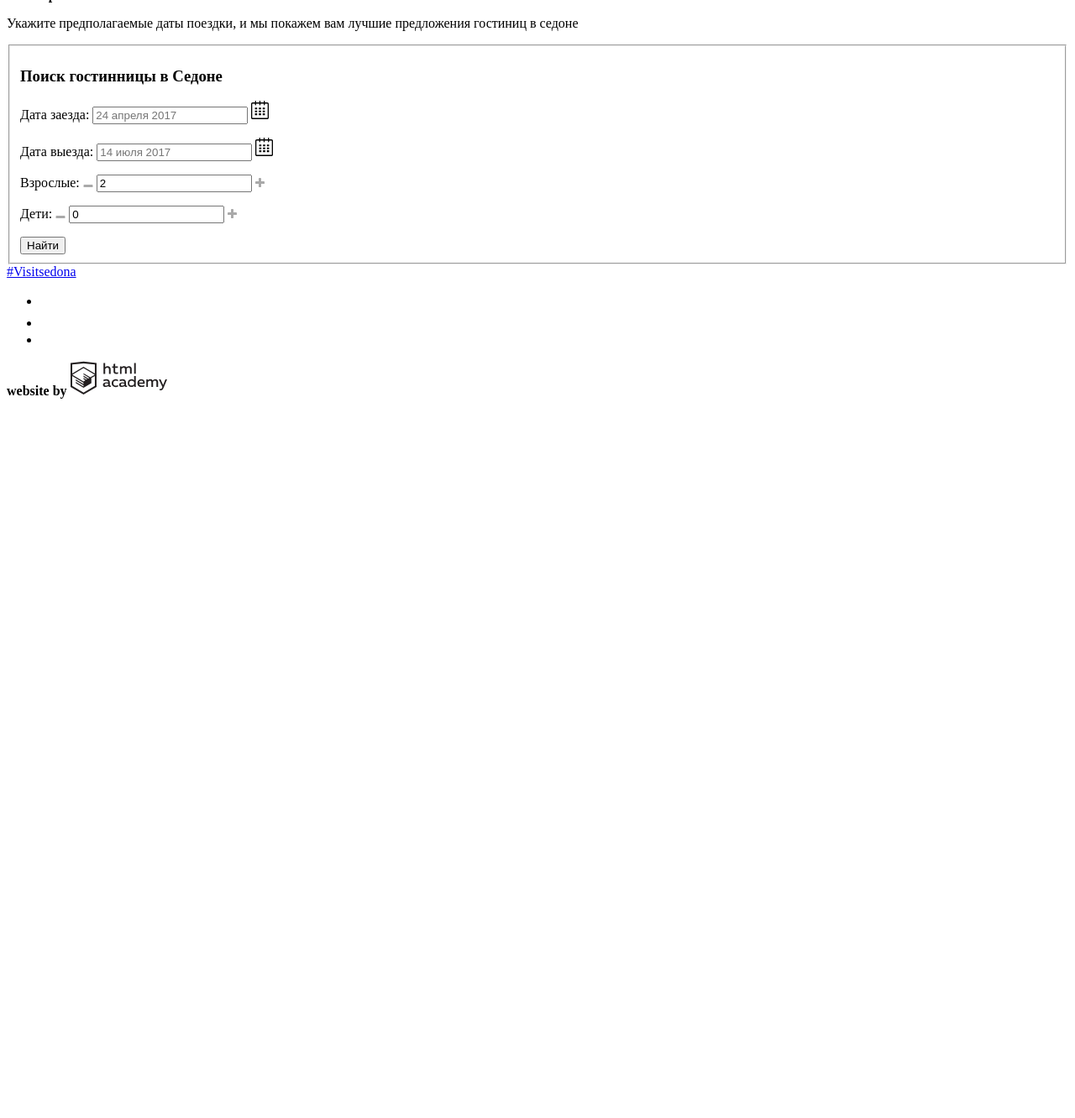
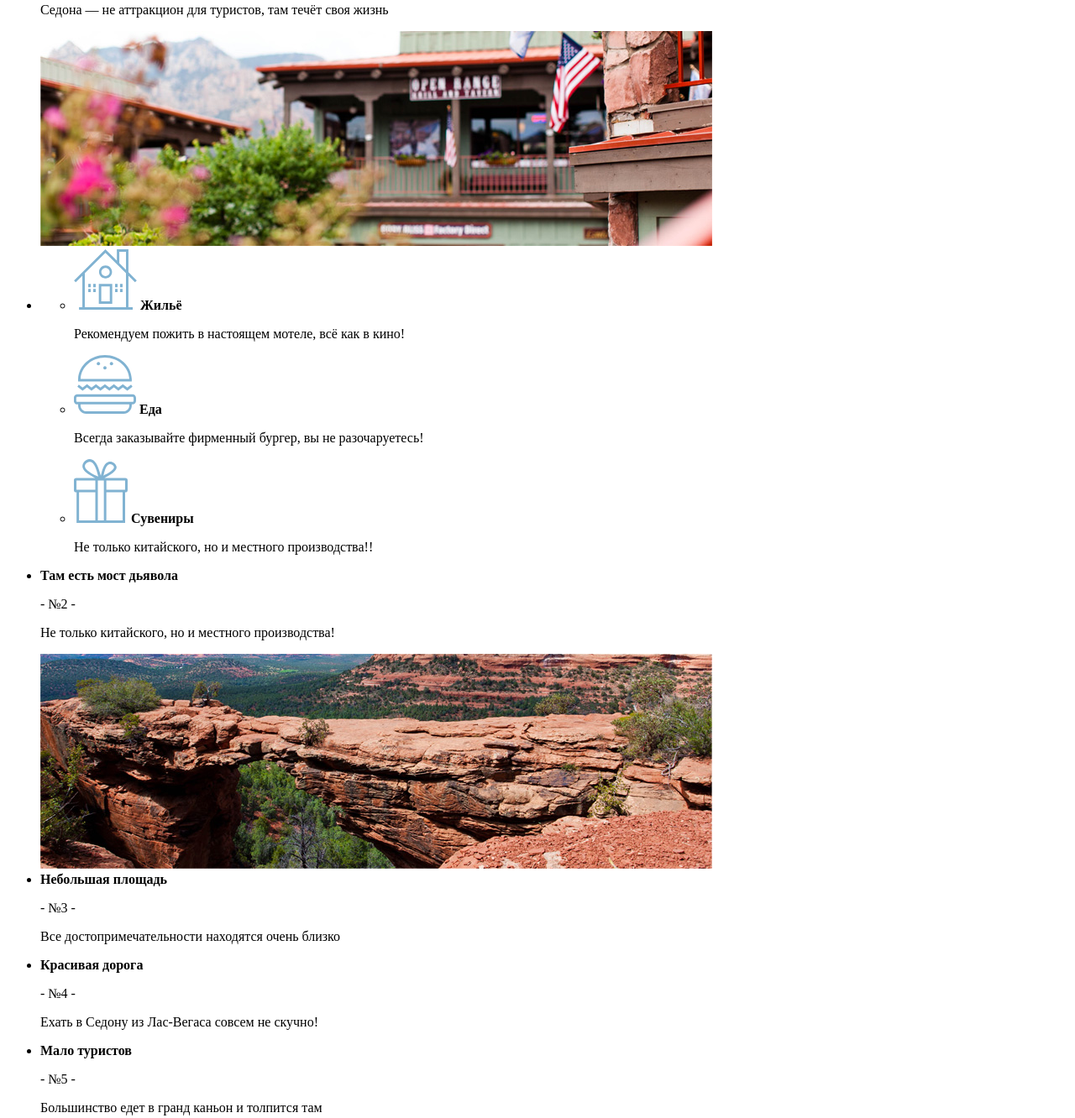
Before and after one commit to OleksiiKorgi/565937-sedona-25, a plain HTML site: page index.html in a window 1280 px wide. Shown: the part 796-2128 px from the top of the page at 84% size. Before the commit the page ends 1313 px from the top, so only its background shows below. Drawn offline with Linux system fonts and the light colour scheme.

Commit message:
Разметка основных блоков на главной странице

```diff
--- a/index.html
+++ b/index.html
@@ -34,12 +34,74 @@
       <p class="advantage-cause">рассмотрим 5 причин по которым Седона круче, чем Гранд Каньйон!</p>
     </section>
 
+    <ul class="feature-list">
+      <li class="true-city">
+        <div>
+          <b>Настоящий городок</b>
+          <p>- №1 -</p>
+          <p>Седона — не аттракцион для туристов, там течёт своя жизнь</p>
+        </div>
+        <img class="feature-picture" src="img/feature-picture.jpg" alt="Нетуристический город" width="800" heigh="256">
+      </li>
+
+      <li class="additional-feature-list">
+        <ul class="additional-feature">
+          <li>
+            <img class="house-logo" src="img/house-logo.svg" alt="Домик" width="75" height="72">
+            <b>Жильё</b>
+            <p>Рекомендуем пожить в настоящем мотеле, всё как в кино!</p>
+          </li>
+
+          <li>
+            <img class="food-logo" src="img/food-logo.svg" alt="Еда" width="74" height="70">
+            <b>Еда</b>
+            <p>Всегда заказывайте фирменный бургер, вы не разочаруетесь!</p>
+          </li>
+
+          <li>
+            <img class="souvenir-logo" src="img/souvenir-logo.svg" alt="Сувениры" width="64" height="76">
+            <b>Сувениры</b>
+            <p>Не только китайского, но и местного производства!!</p>
+          </li>
+        </ul>
+      </li>
+
+      <li class="devil-bridge">
+        <div>
+          <b>Там есть мост дьявола</b>
+          <p>- №2 -</p>
+          <p>Не только китайского, но и местного производства!</p>
+        </div>
+        <img src="img/devil-bridge-photo.jpg" alt="Мост Дьявола в Седоне" width="800" height="256">
+      </li>
+
+      <li class="small-area">
+        <b>Небольшая площадь</b>
+        <p>- №3 -</p>
+        <p>Все достопримечательности находятся очень близко</p>
+      </li>
+
+      <li class="nice-road">
+        <b>Красивая дорога</b>
+        <p>- №4 -</p>
+        <p>Ехать в Седону из Лас-Вегаса совсем не скучно!</p>
+      </li>
+
+      <li class="few-tourist">
+        <b>Мало туристов</b>
+        <p>- №5 -</p>
+        <p>Большинство едет в гранд каньон и толпится там</p>
+      </li>
+    </ul>
+
+
     <section class="hotel-search">
       <h2 class="visually-hidden">Поиск отеля</h2>
       <b>Заинтересовались?</b>
       <p> Укажите предполагаемые даты поездки,
         и мы покажем вам лучшие предложения гостиниц в седоне </p>
     </section>
+
   </main>
 
   <form class="hotel-search-popup" action="backend" method="post">
```
Also changed, not shown: hotels.html (+21 -0 lines), img/devil-bridge-photo.jpg (added), img/feature-picture.jpg (added), img/food-logo.svg (added), img/house-logo.svg (added), img/souvenir-logo.svg (added).
